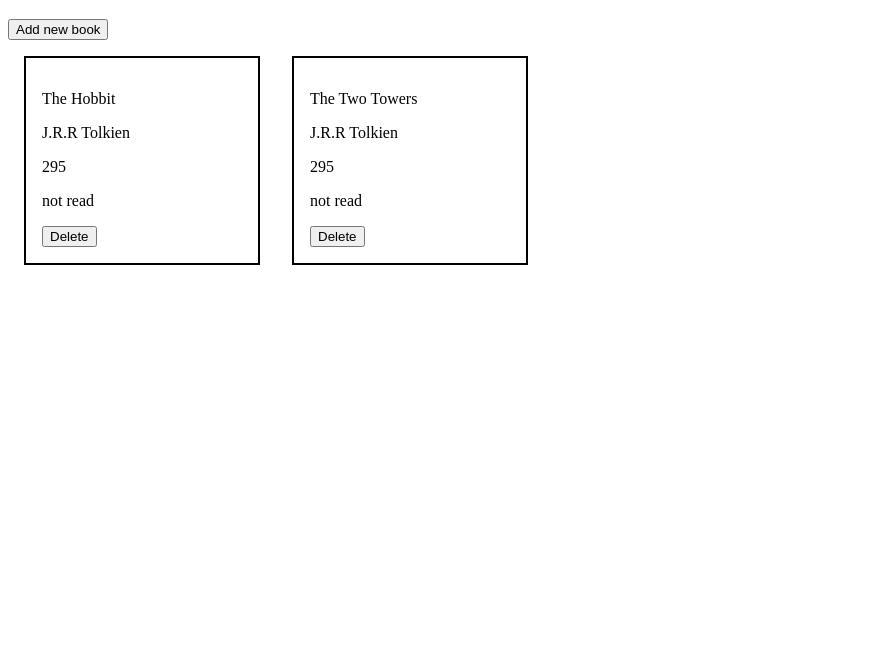
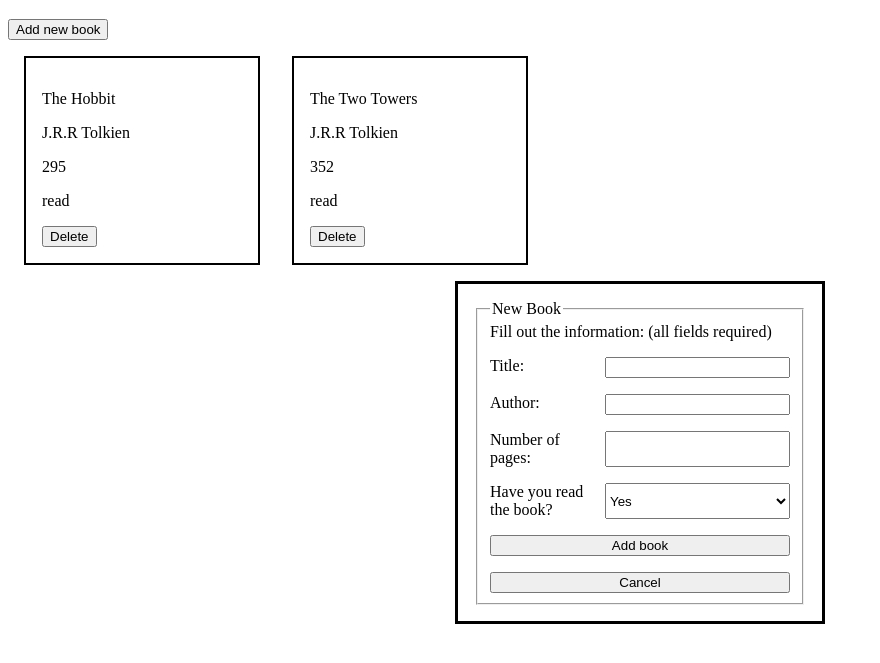
Before and after one commit to TarsisViana/library, a plain HTML site: page index.html in a window 1280 px wide. Shown: the part 61-724 px from the top of the page, without its empty margins (0-880 px from the left). Drawn offline with Linux system fonts and the light colour scheme.

Commit message:
Add the delete buttons and style for the form

```diff
--- a/index.html
+++ b/index.html
@@ -20,6 +20,24 @@
     button[value = 1]{
       background-color: aqua;
     }
+
+    fieldset{
+      width: 300px;
+      display: grid;
+      grid-template-columns: auto auto;
+      gap: 1rem;
+    }
+    legend + p{
+      grid-column: span 2;
+      margin: 0;
+    }
+    select + button{
+      grid-column: span 2;
+    }
+    fieldset button[type]{
+      grid-column: span 2;
+    }
+
   </style>
 </head>
 <body>
@@ -34,19 +52,19 @@
     </div>
   </div>
 
-  <dialog id="new-book">
+  <dialog id="new-book" open>
     <form method="dialog">
       <fieldset>
-        <legend>New Book:</legend>
-        <p>Fill out the information:</p>
+        <legend>New Book</legend>
+        <p>Fill out the information: (all fields required)</p>
         <label for="title">Title:</label>
-        <input id="title" type="text">
+        <input id="title" type="text" required>
         <label for="author">Author:</label>
-        <input type="text" id="author">
+        <input type="text" id="author" required>
         <label for="pages">Number of pages:</label>
-        <input type="number" id="pages">
+        <input type="number" id="pages" required>
         <label for="read">Have you read the book?</label>
-        <select name="read" id="read">
+        <select name="read" id="read" required>
           <option value="read">Yes</option>
           <option value="not read">No</option>
         </select>
--- a/script.js
+++ b/script.js
@@ -14,8 +14,8 @@ function Book(title, author, pages, read){
 };
 
 // Add default books
-const theHobbit = new Book('The Hobbit', 'J.R.R Tolkien', '295', 'not read');
-const theTwoTowers = new Book('The Two Towers', 'J.R.R Tolkien', '295', 'not read')
+const theHobbit = new Book('The Hobbit', 'J.R.R Tolkien', 295, 'read');
+const theTwoTowers = new Book('The Two Towers', 'J.R.R Tolkien', 352, 'read')
 libraryArray.push(theHobbit, theTwoTowers);
 libraryArray.forEach((book)=>{
   addBookToLibrary(book, libraryArray);
@@ -49,6 +49,12 @@ function addBookToLibrary(book, array){
     //link the card id to the delete button
     deleteBtn.setAttribute('btnId', uniqueID);
     deleteBtn.innerHTML = 'Delete';
+    //add the event listener to the new button;
+    deleteBtn.addEventListener('click',() => {
+      let id = deleteBtn.getAttribute('btnId');
+      const card = document.querySelector('#' + CSS.escape(id));
+      libraryContainer.removeChild(card);
+    })
 
     //add elements to the div
     divCard.appendChild(title);
@@ -64,6 +70,8 @@ function addBookToLibrary(book, array){
 
     //add the book card to the page
     libraryContainer.appendChild(divCard)
+
+
 }
 
 // when the submit button is pressed, adds the elements to a
@@ -89,9 +97,11 @@ addBtn.addEventListener('click',() => {
 })
 
 //add delete button, gests id from button and removes the card
-const btn1 = document.querySelector('p.read + button');
-btn1.addEventListener('click',() => {
-  let id = btn1.getAttribute('btnId');
-  const card = document.querySelector('#' + CSS.escape(id));
-  libraryContainer.removeChild(card);
+const deleteBtn = document.querySelectorAll('p.read + button');
+deleteBtn.forEach((btn) => {
+  btn.addEventListener('click',() => {
+    let id = btn.getAttribute('btnId');
+    const card = document.querySelector('#' + CSS.escape(id));
+    libraryContainer.removeChild(card);
+  })
 })
```
